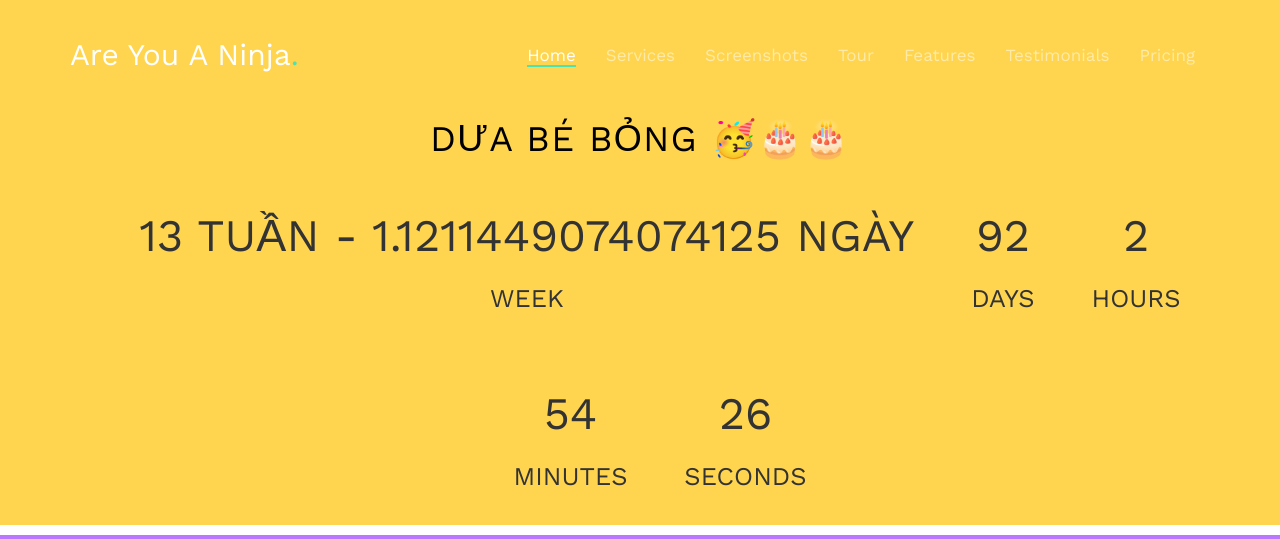
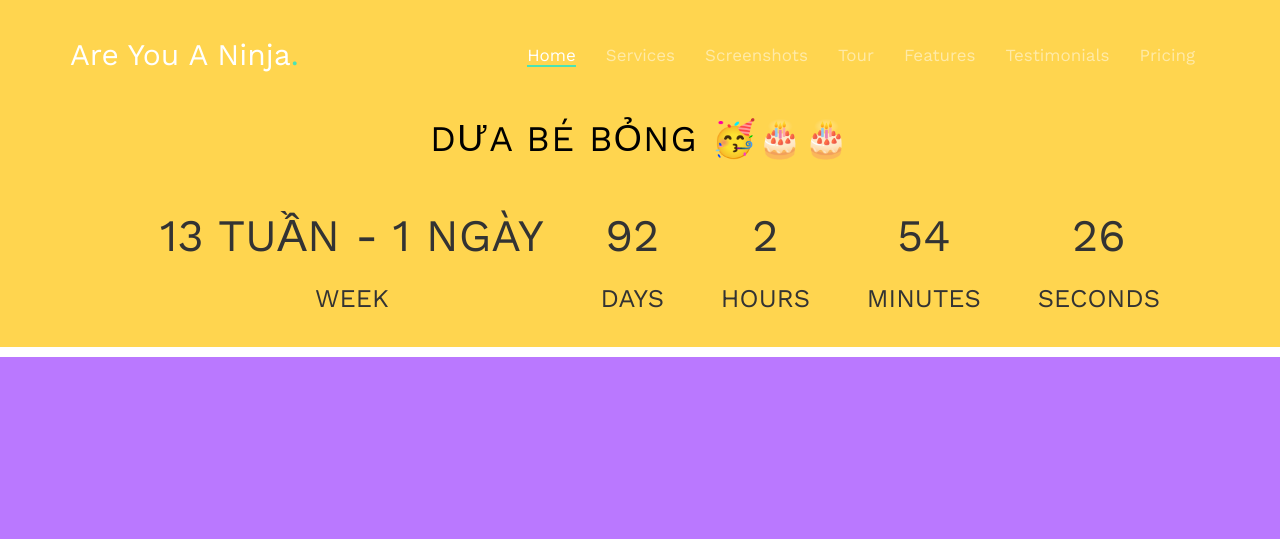
Before and after one commit to nguyenduy2392/nguyenduy2392.github.io, a plain HTML site: page index.html in a window 1280 px wide. Shown: the top 539 px of the page. Drawn offline with nearby package versions, Linux system fonts and the light colour scheme; files whose address does not match are found by name.

Commit message:
Update index.html

```diff
--- a/index.html
+++ b/index.html
@@ -591,7 +591,7 @@
 
         const now = new Date().getTime(),
               distance = -countDown + now;
-document.getElementById("week").innerText = `${Math.floor((distance / (day)) / (7))} Tuần - ${((distance / (day)) % (7))} ngày`;
+document.getElementById("week").innerText = `${Math.floor((distance / (day)) / (7))} Tuần - ${Math.floor((distance / (day)) % (7))} ngày`;
         document.getElementById("days").innerText = Math.floor(distance / (day)),
           document.getElementById("hours").innerText = Math.floor((distance % (day)) / (hour)),
           document.getElementById("minutes").innerText = Math.floor((distance % (hour)) / (minute)),
```
